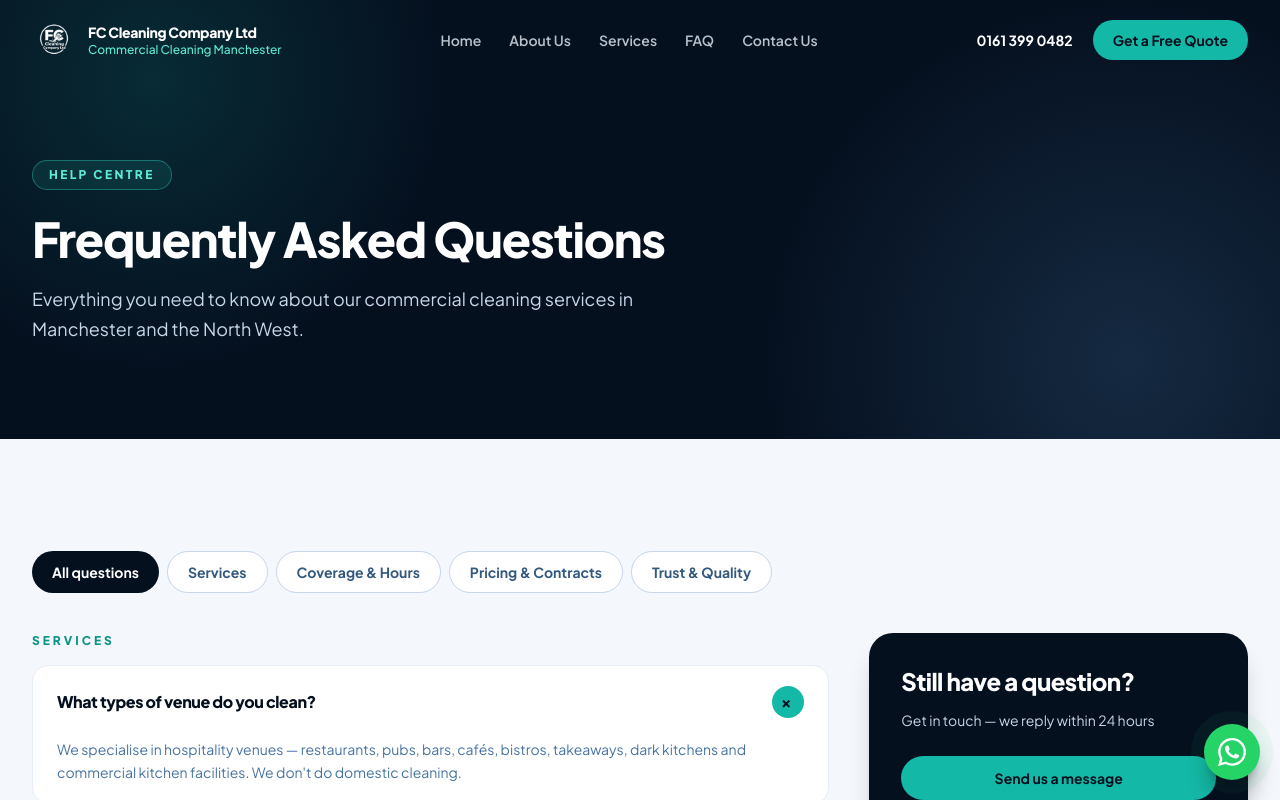
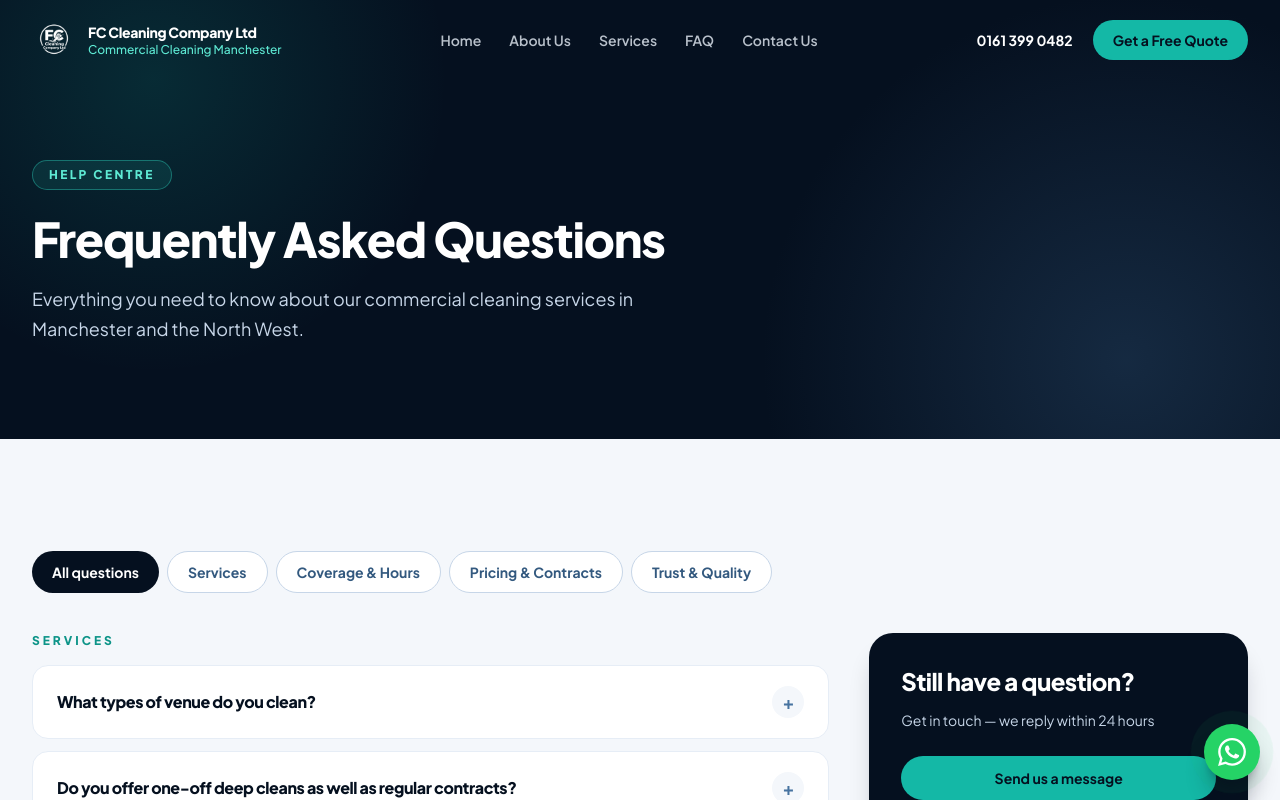
Before and after one commit to Perchito/fc-cleaning-web, a React (Vite) app: page /faq in a window 1280 px wide. Shown: the top 800 px of the page. Built offline with nearby package versions, Linux system fonts and the light colour scheme.

Commit message:
fix: FAQ accordion starts fully collapsed — no question open by default

```diff
--- a/src/pages/Faq.jsx
+++ b/src/pages/Faq.jsx
@@ -136,7 +136,7 @@ function Sidebar() {
 
 export default function Faq() {
   const [active, setActive] = useState('All questions')
-  const [openQ, setOpenQ] = useState(FAQS[0].q)
+  const [openQ, setOpenQ] = useState(null)
 
   const groups = active === 'All questions' ? GROUP_ORDER : [active]
 
```
